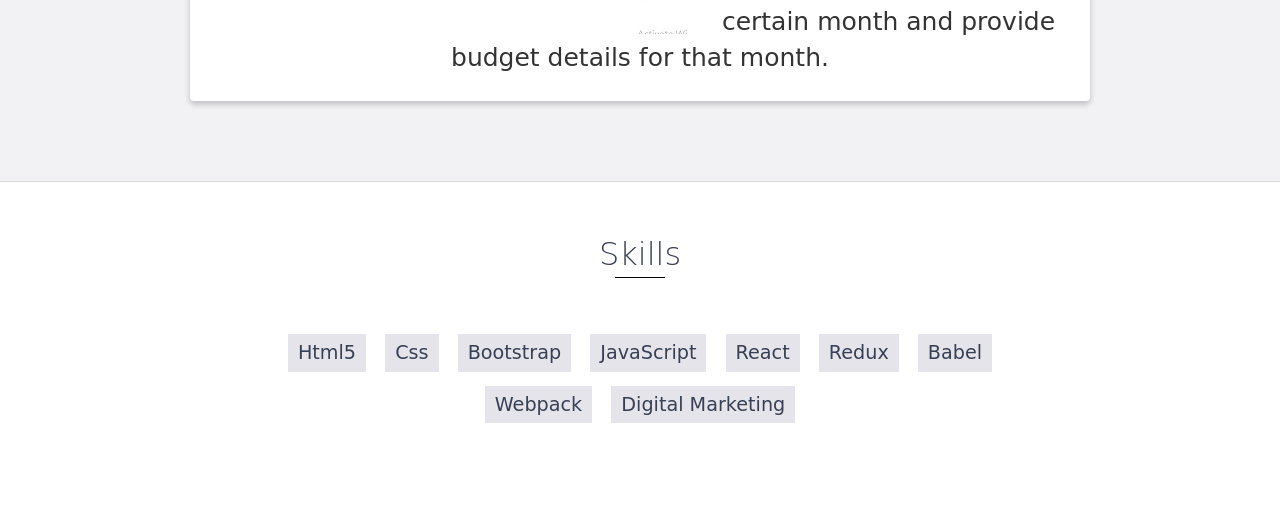
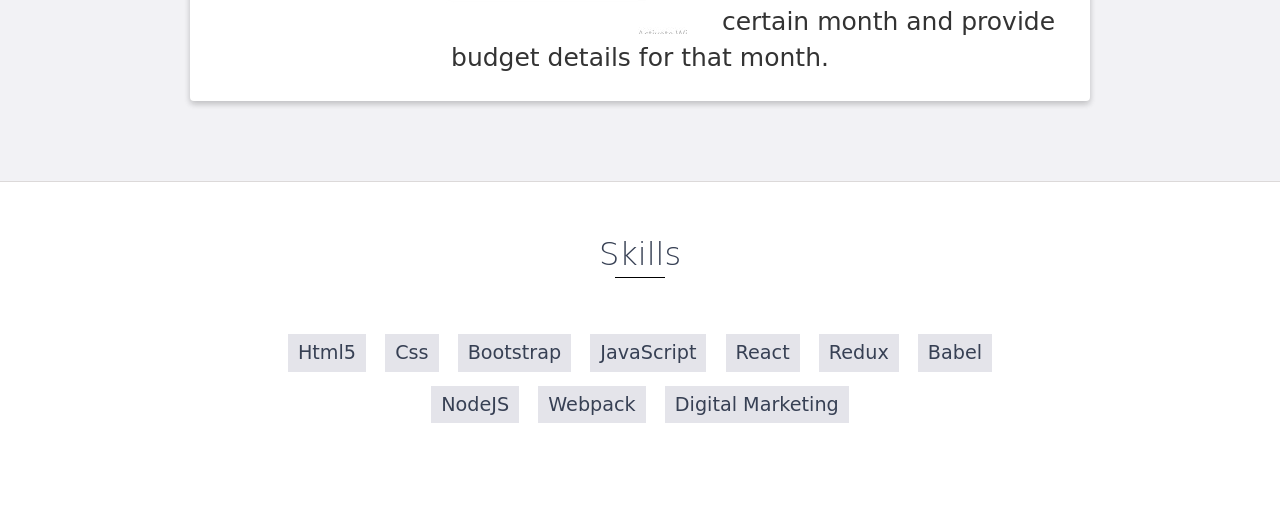
Before and after one commit to delaquash/eolaide, a website: page index.html in a window 1280 px wide. Shown: the part 2794-3322 px from the top of the page. Drawn offline with nearby package versions, Linux system fonts and the light colour scheme.

Commit message:
Update index.html

```diff
--- a/index.html
+++ b/index.html
@@ -217,6 +217,7 @@
             <li>React</li>
             <li>Redux</li>
             <li>Babel</li>
+            <li>NodeJS</li>
             <li>Webpack</li>
             <li>Digital Marketing</li>
 
```
